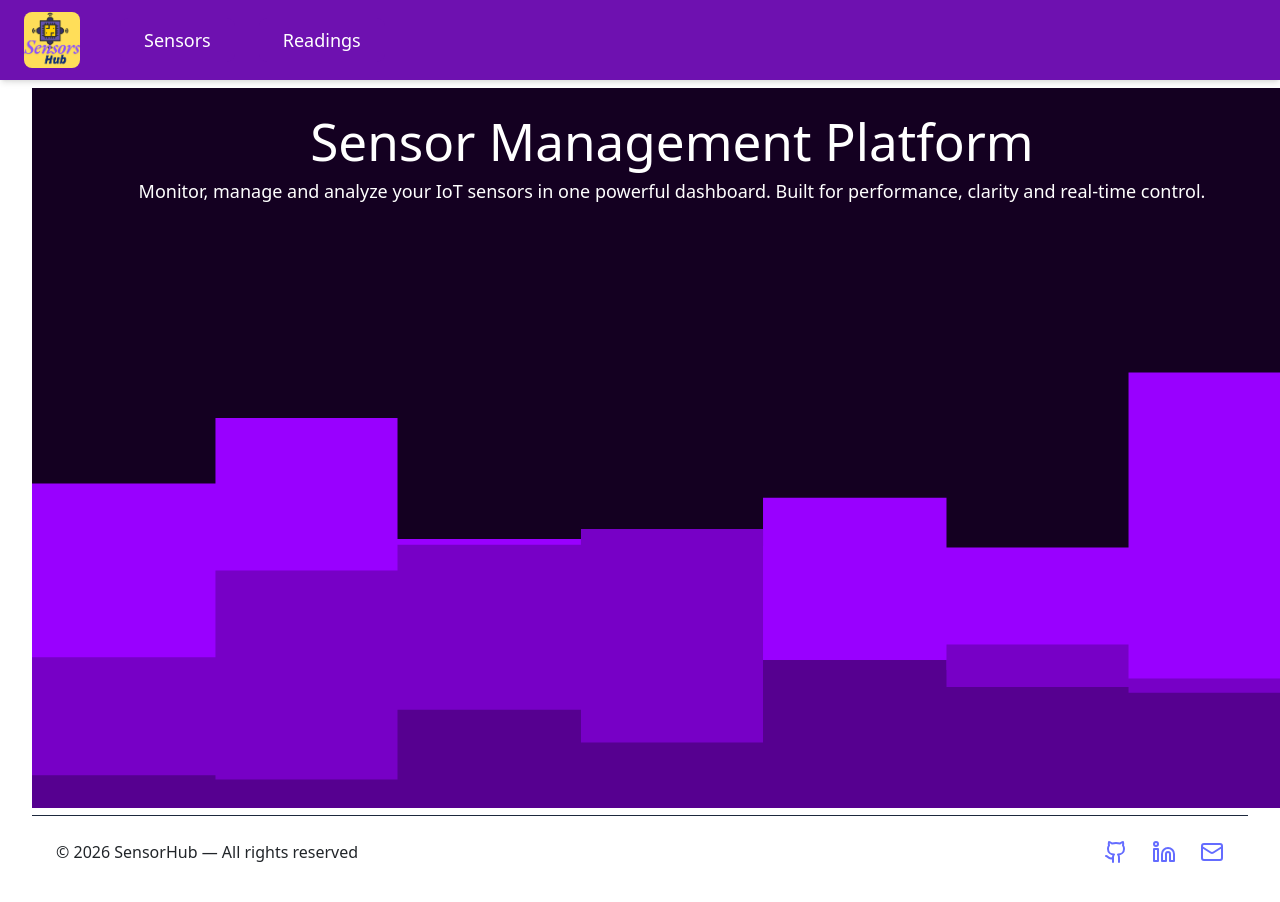
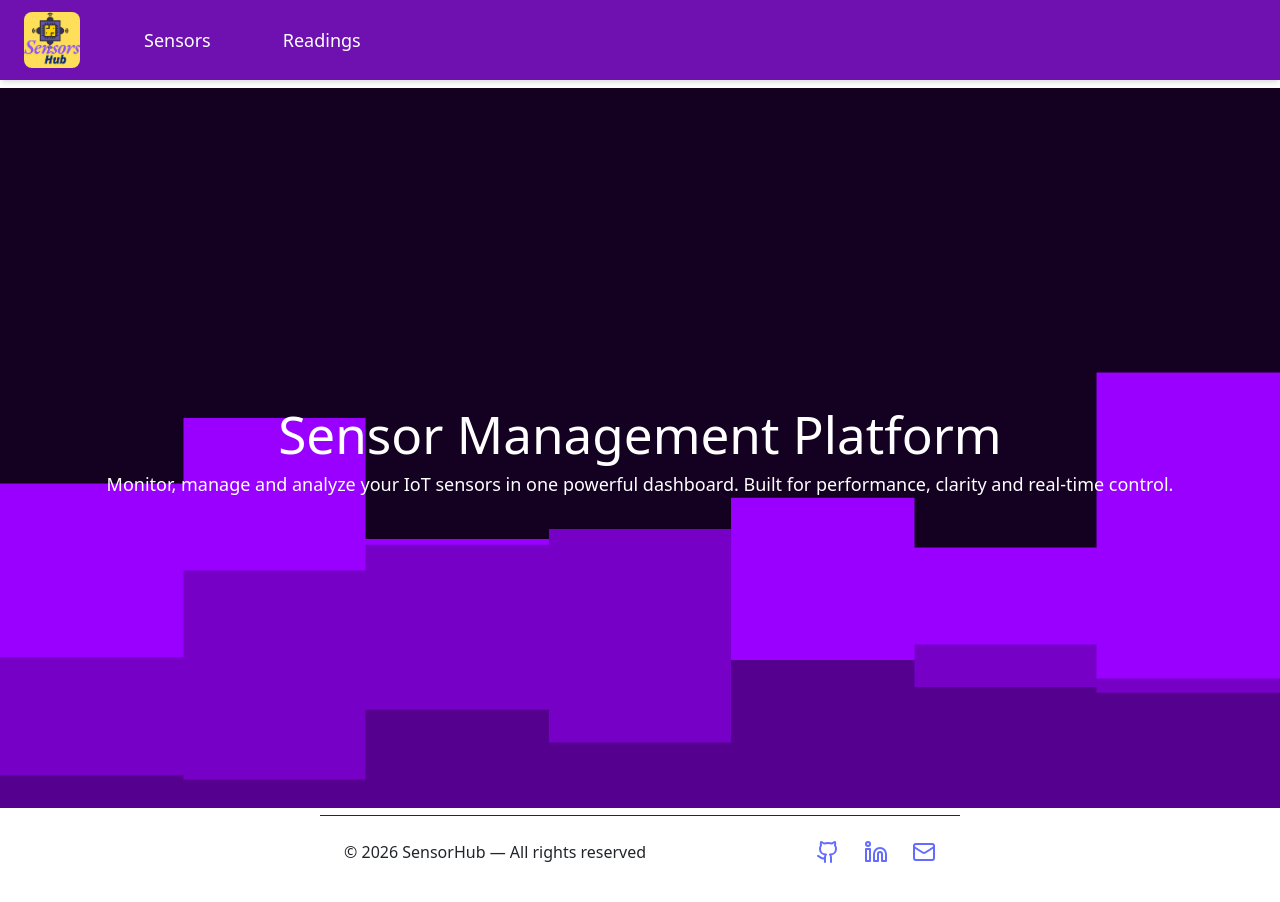
Before and after one commit to sdi2100129/iot-reporting, a React (Vite) app in the folder frontend/: page / in a window 1280 px wide. Shown: the top 902 px of the page. Built offline with nearby package versions, Linux system fonts and the light colour scheme.

Commit message:
home page

```diff
--- a/frontend/src/components/Footer.jsx
+++ b/frontend/src/components/Footer.jsx
@@ -4,10 +4,10 @@ export default function Footer() {
   return (
     <footer className="w-full border-t border-slate-800">
       {/* This inner div ensures consistent padding and width regardless of page content */}
-      <div className="max-w-7xl mx-auto px-6 py-4 flex justify-between">
+      <div className="max-w-7xl mx-auto px-6 py-4 flex items-center justify-between">
         <div>© {new Date().getFullYear()} SensorHub — All rights reserved</div>
 
-        <div className="flex gap-4">
+        <div className="flex gap-4 items-center">
           <a href="https://github.com/aorfanoudaki" target="_blank"><Github /></a>
           <a href="https://www.linkedin.com/in/anastasia-orfanoudaki-a39021330/" target="_blank"><Linkedin /></a>
           <a href="mailto:avorfanoudaki@gmail.com"><Mail /></a>
--- a/frontend/src/components/Home.jsx
+++ b/frontend/src/components/Home.jsx
@@ -2,7 +2,7 @@ import bg from "../assets/layered-steps-haikei.svg";
 
 export default function Home() {
   return (
-    <div className="relative z-0 w-screen min-h-[calc(100vh-5rem)] pt-px text-white text-center overflow-hidden">
+    <div className="z-0 relative w-screen left-1/2 -ml-[50vw] min-h-[calc(100vh-5rem)] flex flex-col items-center justify-center text-center text-white overflow-hidden">
 
       {/* Background SVG */}
       <img
```
